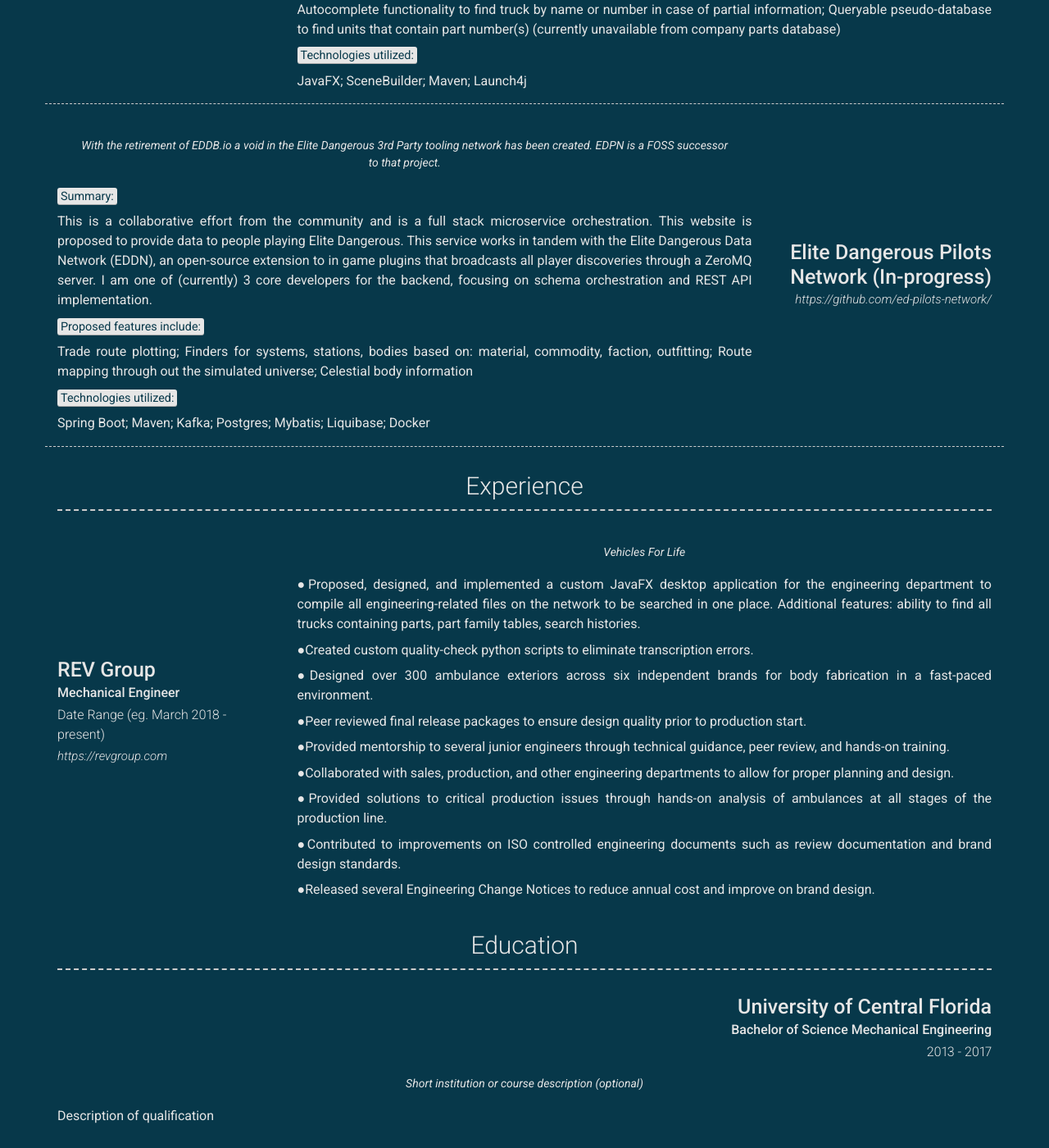
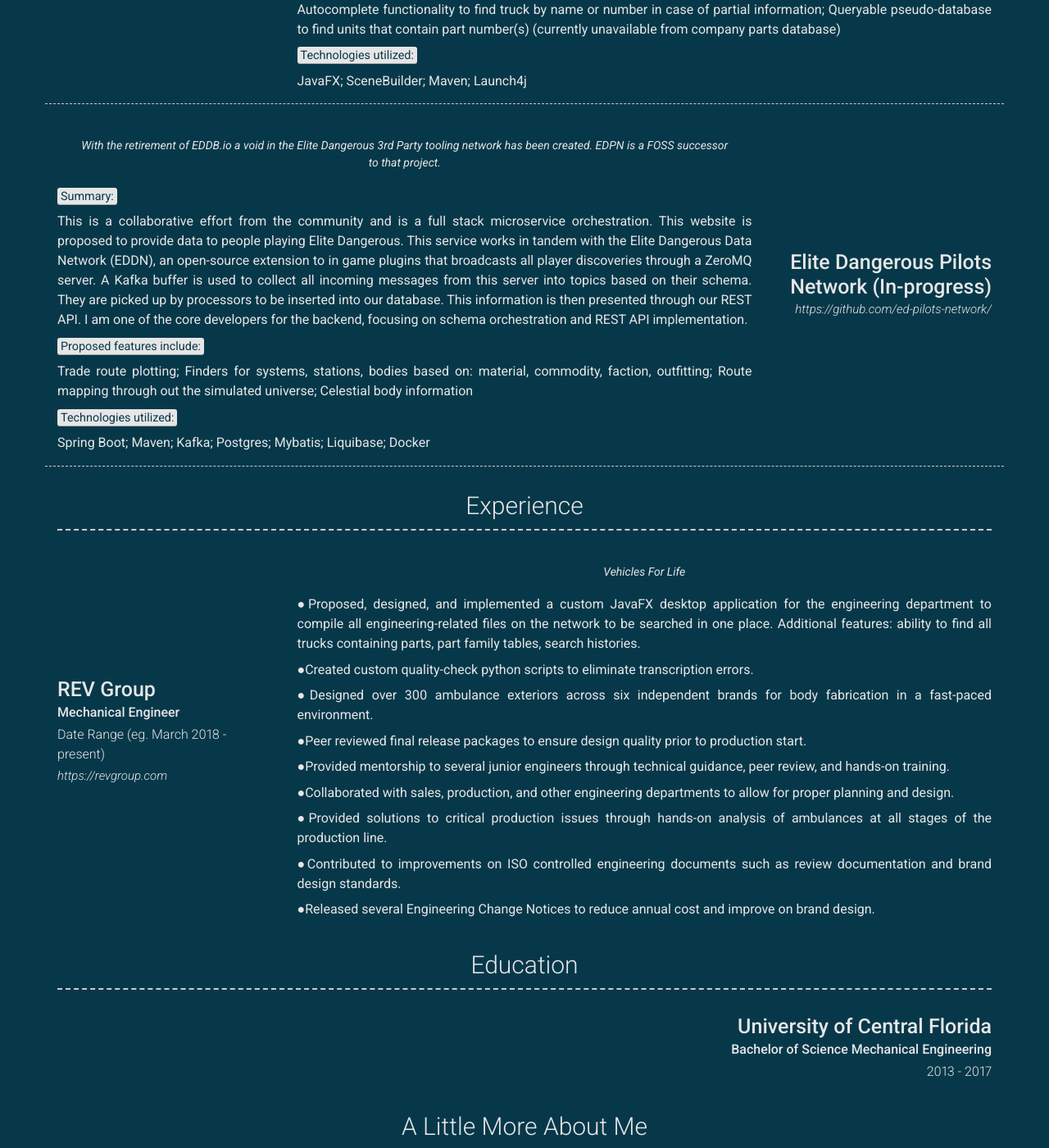
Before and after one commit to Daniel-J-Mason/Daniel-J-Mason.github.io, a Jekyll site: the page built from index.md, in a window 1280 px wide and 1400 px high, scrolled down 1497 px. Shown: the whole window at 82% size. Built offline with Jekyll 4.4.1, drawn with Linux system fonts in a browser that asks for light colours; nearby versions of some CDN libraries.

Commit message:
Simplified education finished fleshing out EDPN

```diff
--- a/_config.yml
+++ b/_config.yml
@@ -137,7 +137,9 @@ content:
           This is a collaborative effort from the community and is a full stack microservice orchestration. This website
           is proposed to provide data to people playing Elite Dangerous. This service works in tandem with the Elite Dangerous
           Data Network (EDDN), an open-source extension to in game plugins that broadcasts all player discoveries through a ZeroMQ server.
-          I am one of (currently) 3 core developers for the backend, focusing on schema orchestration and REST API implementation.
+          A Kafka buffer is used to collect all incoming messages from this server into topics based on their schema.
+          They are picked up by processors to be inserted into our database. This information is then presented through our REST API.
+          I am one of the core developers for the backend, focusing on schema orchestration and REST API implementation.
 
           <mark>Proposed features include:</mark>
 
@@ -194,10 +196,10 @@ content:
         title: University of Central Florida
         sub_title: Bachelor of Science Mechanical Engineering
         caption: 2013 - 2017
-        quote: >
-          Short institution or course description (optional)
-        description: | # this will include new lines to allow paragraphs
-          Description of qualification
+#        quote: >
+#          Integrity, scholarship, community, creativity, and excellence
+#        description: | # this will include new lines to allow paragraphs
+#          Description of qualification
   - title: A Little More About Me
     layout: text
     content: | # this will include new lines to allow paragraphs
```
